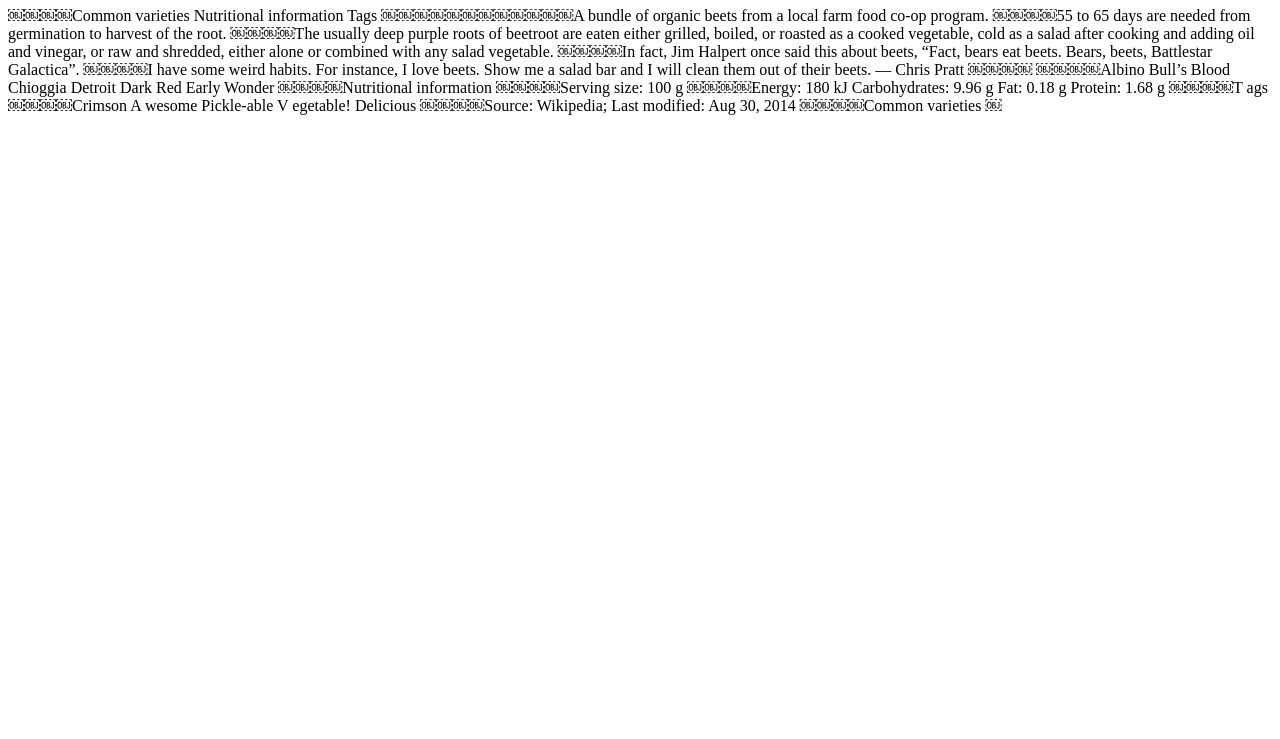
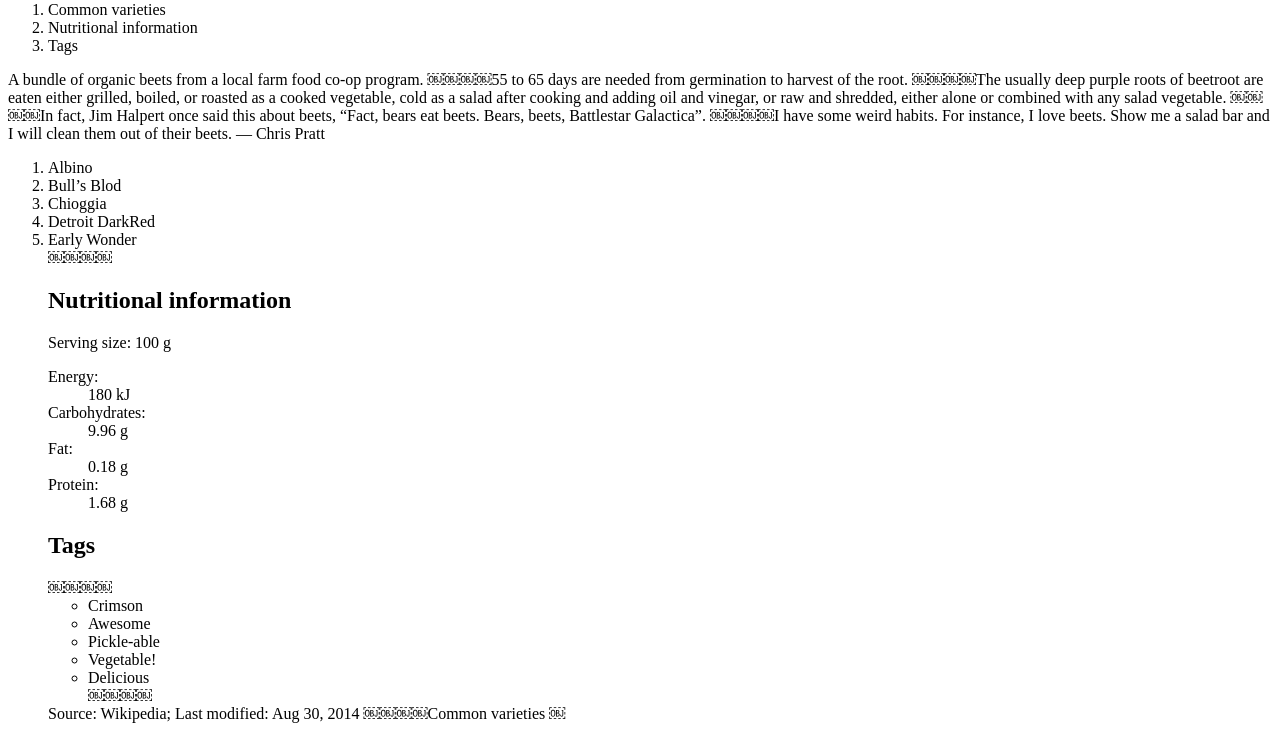
Before and after one commit to RyanNicholasPurdy/intro-to-html, a plain HTML site: page index.html in a window 1280 px wide. Shown: the part 99-838 px from the top of the page. Before the commit the page ends 800 px from the top, so only its background shows below. Drawn offline with Linux system fonts and the light colour scheme.

Commit message:
Added lists and headings.
Added all heading levels.
Added all the uls, dls, and ols.

```diff
--- a/index.html
+++ b/index.html
@@ -1,22 +1,55 @@
-￼￼￼￼<h1>Beetroot (Beta vulgaris)</h1>
-￼￼￼￼Common varieties Nutritional information Tags
-￼￼￼￼￼￼￼￼￼￼￼￼A bundle of organic beets from a local farm food co-op program.
+<h1>Beetroot (<i>Beta vulgaris</i>)</h1>
+￼￼￼￼
+<ol>
+  <li>Common varieties</li>
+  <li>Nutritional information</li>
+  <li>Tags</li>
+</ol>
+
+A bundle of organic beets from a local farm food co-op program.
 ￼￼￼￼55 to 65 days are needed from germination to harvest of the root.
 ￼￼￼￼The usually deep purple roots of beetroot are eaten either grilled, boiled, or roasted as a cooked vegetable, cold as a salad after cooking and adding oil and vinegar, or raw and shredded, either alone or combined with any salad vegetable.
 ￼￼￼￼In fact, Jim Halpert once said this about beets, “Fact, bears eat beets. Bears, beets, Battlestar Galactica”.
 ￼￼￼￼I have some weird habits. For instance, I love beets. Show me a salad bar and I will clean them out of their beets.
 — Chris Pratt
+
+<ol>
+  <li>Albino</li>
+  <li>Bull’s Blod</li>
+  <li>Chioggia</li>
+  <li>Detroit DarkRed</li>
+  <li>Early Wonder</li
+<ol>
+
+￼￼￼￼<h2>Nutritional information</h2>
+
+
+<p>Serving size: 100 g
+
+<dl>
+  <dt>Energy:</dt>
+  <dd>180 kJ</dd>
+
+  <dt>Carbohydrates:</dt>
+  <dd>9.96 g</dd>
+
+  <dt>Fat:</dt>
+  <dd>0.18 g</dd>
+
+  <dt>Protein:</dt>
+  <dd>1.68 g</dd>
+</dl>
+
+<h2>Tags</h2>
 ￼￼￼￼
-￼￼￼￼Albino
-Bull’s Blood Chioggia
-Detroit Dark Red Early Wonder
-￼￼￼￼Nutritional information
-￼￼￼￼Serving size: 100 g
-￼￼￼￼Energy: 180 kJ Carbohydrates: 9.96 g Fat: 0.18 g
-Protein: 1.68 g
-￼￼￼￼T ags
-￼￼￼￼Crimson
-A wesome Pickle-able V egetable! Delicious
-￼￼￼￼Source: Wikipedia; Last modified: Aug 30, 2014
+<ul>
+  <li>Crimson</li>
+  <li>Awesome</li>
+  <li>Pickle-able</li>
+  <li>Vegetable!</li>
+  <li>Delicious</li>
+￼￼￼￼</ul>
+
+Source: Wikipedia; Last modified: Aug 30, 2014
 ￼￼￼￼Common varieties
 ￼
```
